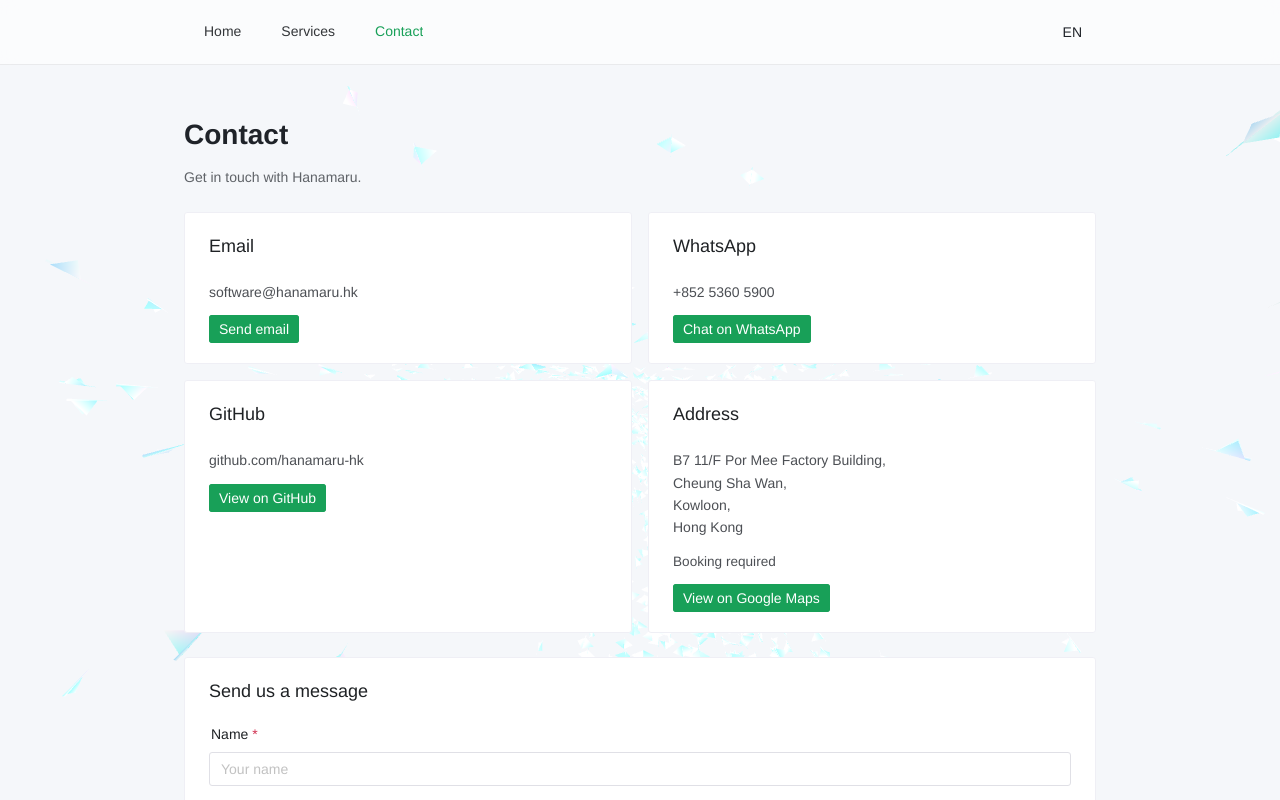
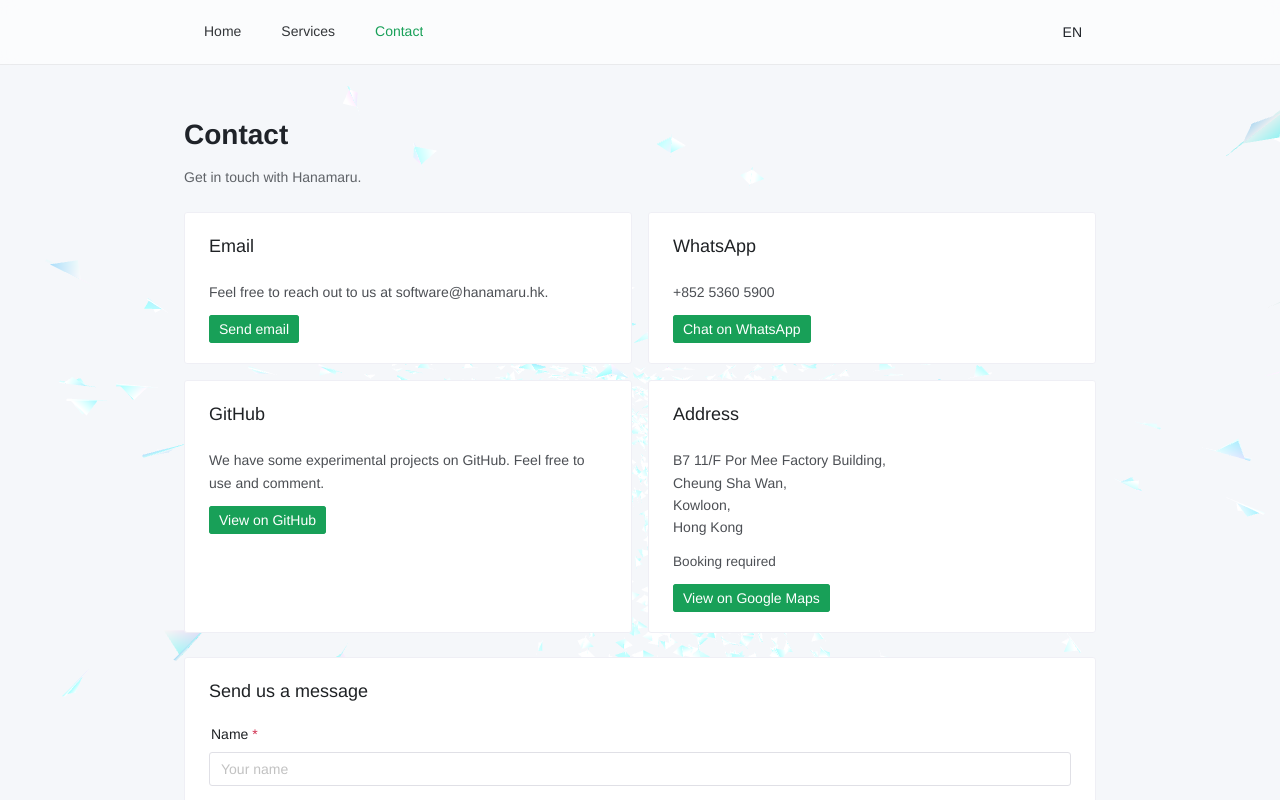
Before and after one commit to hanamaru-hk/website, a Vue app: page /contact in a window 1280 px wide. Shown: the top 800 px of the page. Built offline with nearby package versions, Linux system fonts and the light colour scheme.

Commit message:
fix: update the i18n of contact view's cards

```diff
--- a/src/i18n/locales/en.js
+++ b/src/i18n/locales/en.js
@@ -78,12 +78,16 @@
     title: 'Contact',
     intro: 'Get in touch with Hanamaru.',
     email: 'Email',
+    emailDesc: 'Feel free to reach out to us at software@hanamaru.hk.',
     sendEmail: 'Send email',
     whatsapp: 'WhatsApp',
     chatOnWhatsApp: 'Chat on WhatsApp',
     github: 'GitHub',
+    githubDesc: 'We have some experimental projects on GitHub. Feel free to use and comment.',
     viewOnGitHub: 'View on GitHub',
     address: 'Address',
+    addressDesc:
+      'B7 11/F Por Mee Factory Building,\nCheung Sha Wan,\nKowloon,\nHong Kong',
     bookingRequired: 'Booking required',
     viewOnMap: 'View on Google Maps',
     formTitle: 'Send us a message',
--- a/src/i18n/locales/zhHant.js
+++ b/src/i18n/locales/zhHant.js
@@ -68,12 +68,16 @@
     title: '聯絡我們',
     intro: '與花丸聯絡。',
     email: '電郵',
+    emailDesc: '歡迎隨時電郵至 software@hanamaru.hk 聯絡我們。',
     sendEmail: '發送電郵',
     whatsapp: 'WhatsApp',
     chatOnWhatsApp: 'WhatsApp 對話',
     github: 'GitHub',
+    githubDesc: '我們在 GitHub 上有一些實驗性專案，歡迎使用及提供意見。',
     viewOnGitHub: '瀏覽 GitHub',
     address: '地址',
+    addressDesc:
+      '香港九龍長沙灣青山道 500 號\n百美工廠大廈 11 樓 B7',
     bookingRequired: '敬請預約',
     viewOnMap: '在 Google 地圖查看',
     formTitle: '向我們發送訊息',
--- a/src/views/ContactView.vue
+++ b/src/views/ContactView.vue
@@ -42,7 +42,7 @@
 
     <div class="contact-links">
       <n-card class="link-card" :title="t('contact.email')">
-        <p>software@hanamaru.hk</p>
+        <p>{{ t('contact.emailDesc') }}</p>
         <n-button
           tag="a"
           href="mailto:software@hanamaru.hk"
@@ -69,7 +69,7 @@
       </n-card>
 
       <n-card class="link-card" :title="t('contact.github')">
-        <p>github.com/hanamaru-hk</p>
+        <p>{{ t('contact.githubDesc') }}</p>
         <n-button
           tag="a"
           href="https://github.com/hanamaru-hk"
@@ -83,7 +83,7 @@
       </n-card>
 
       <n-card class="link-card" :title="t('contact.address')">
-        <p>B7 11/F Por Mee Factory Building,<br />Cheung Sha Wan,<br />Kowloon,<br />Hong Kong</p>
+        <p class="address-text">{{ t('contact.addressDesc') }}</p>
         <p class="booking-note">{{ t('contact.bookingRequired') }}</p>
         <n-button
           tag="a"
@@ -164,6 +164,10 @@
   color: rgba(31, 35, 41, 0.6);
 }
 
+.address-text {
+  white-space: pre-line;
+}
+
 .form-card {
   width: 100%;
 }
```
